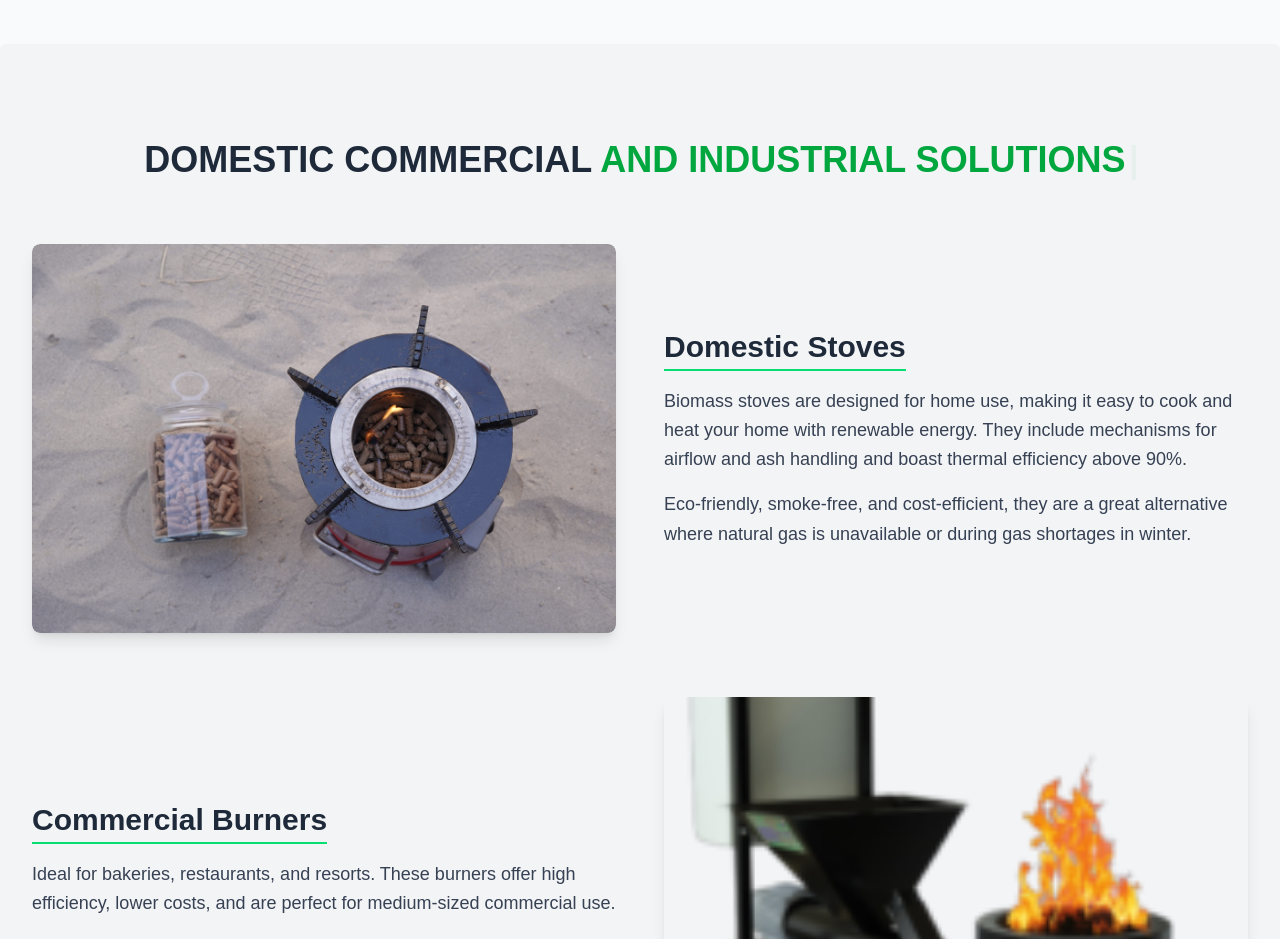
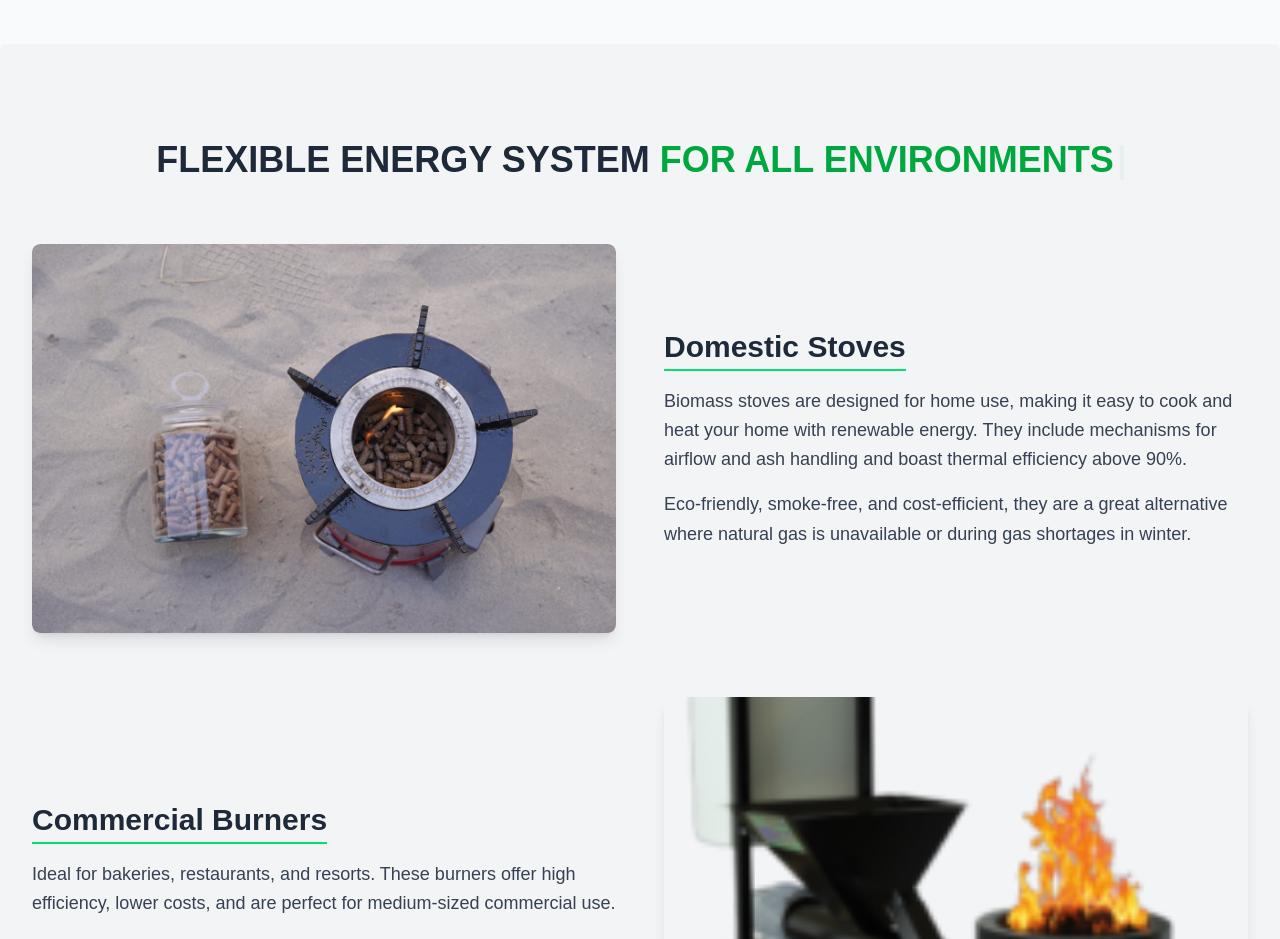
Before and after one commit to Nouman-Shahid1/BioEnergy, a Next.js app: page /products in a window 1280 px wide. Shown: the part 1380-2319 px from the top of the page. Built offline with nearby package versions, Linux system fonts and the light colour scheme.

Commit message:
headings changed

```diff
--- a/src/app/products/products.jsx
+++ b/src/app/products/products.jsx
@@ -29,9 +29,8 @@ const ProductPage = () => {
       >
         <div className="absolute inset-0 bg-black/60"></div>
         <div className="absolute inset-0 flex items-center justify-center px-4">
-
           <h1
-            className={`relative z-10 text-center uppercase tracking-tight text-[4rem] sm:text-[6rem] md:text-[7rem] lg:text-[8rem] leading-tight font-bold ${economica.className} text-white` }
+            className={`relative z-10 text-center uppercase tracking-tight text-[4rem] sm:text-[6rem] md:text-[7rem] lg:text-[8rem] leading-tight font-bold ${economica.className} text-white`}
           >
             PRODUCTS
           </h1>
@@ -90,10 +89,10 @@ const ProductPage = () => {
             transition={{ duration: 1.2, ease: "easeOut" }}
             className="text-2xl sm:text-3xl md:text-4xl font-extrabold text-center text-gray-800 mb-12 md:mb-16 px-4"
           >
-            DOMESTIC COMMERCIAL{" "}
+            FLEXIBLE ENERGY SYSTEM{" "}
             <span className="text-green-600">
               <Typewriter
-                words={["AND INDUSTRIAL SOLUTIONS"]}
+                words={["FOR ALL ENVIRONMENTS"]}
                 loop={0}
                 cursor
                 cursorStyle="|"
--- a/src/components/EnergySection/EnergySection.jsx
+++ b/src/components/EnergySection/EnergySection.jsx
@@ -21,7 +21,7 @@ const EnergySection = () => {
           <div className="text-left px-2 sm:px-0">
             <hr className="w-20 border-4 border-green-500 mb-6 rounded" />
             <h2 className="text-3xl sm:text-4xl font-extrabold text-green-600 mb-6 leading-tight">
-              Using Organic Waste To Generate Energy
+              Turning Organic Waste into Renewable Power
             </h2>
             <p className="text-gray-700 text-base sm:text-lg mb-8 max-w-xl leading-relaxed">
               Our products are 100% natural, made from pure agriculture, bio,
@@ -43,7 +43,7 @@ const EnergySection = () => {
           <div className="text-left px-2 sm:px-0 order-2 md:order-1">
             <hr className="w-20 border-4 border-green-500 mb-6 rounded" />
             <h2 className="text-3xl sm:text-4xl font-extrabold text-green-600 mb-6 leading-tight">
-              Premium Pellets
+              High-Efficiency Biomass Pellets
             </h2>
             <p className="text-gray-700 text-base sm:text-lg mb-8 max-w-xl leading-relaxed">
               Woodi Pellets stand at the forefront of renewable energy
--- a/src/components/HeroSection/HeroSection.jsx
+++ b/src/components/HeroSection/HeroSection.jsx
@@ -20,7 +20,10 @@ const HeroSection = () => {
         playsInline
         className="absolute top-0 left-0 w-full h-full object-cover -z-10"
       >
-        <source src="/images/background.mp4" type="video/mp4" />
+        <source
+          src="https://bioenergyeurope.org/wp-content/uploads/2024/11/Video_header_website.mp4"
+          type="video/mp4"
+        />
         Your browser does not support the video tag.
       </video>
 
@@ -30,7 +33,7 @@ const HeroSection = () => {
       {/* Content */}
       <div className="relative z-10 flex flex-col items-center justify-center h-full text-center px-4 sm:px-6 md:px-8 lg:px-12">
         <h1 className="text-white text-3xl sm:text-4xl md:text-5xl lg:text-6xl font-bold uppercase leading-tight">
-          Alternate Clean Energy Solutions
+          Clean and Cost-Effective Energy Solution
         </h1>
         <p className="text-blue-300 text-base sm:text-lg md:text-xl mt-4 max-w-3xl">
           Fulfilling your heat energy demand reliably and efficiently
--- a/src/components/SustainableEnergy/SustainableEnergy.jsx
+++ b/src/components/SustainableEnergy/SustainableEnergy.jsx
@@ -9,7 +9,7 @@ const SustainableEnergy = () => {
       <div className="flex flex-col md:flex-row items-center justify-between gap-10 p-6 md:p-10 bg-white">
         <div className="flex-1 max-w-full md:max-w-[600px]">
           <h2 className="text-2xl sm:text-3xl md:text-4xl font-bold text-green-600 mb-8 md:mb-10">
-            Driving The Future Of Sustainable Energy
+            Empowering the Planet with Smart Energy Solutions
           </h2>
 
           <div className="flex flex-wrap gap-8 md:gap-12 justify-center md:justify-start">
@@ -74,7 +74,7 @@ const SustainableEnergy = () => {
 
       <section className="px-5 md:px-20 py-16 bg-gradient-to-t from-green-50 to-white">
         <h2 className="text-2xl sm:text-3xl md:text-4xl font-bold text-green-600 mb-12 border-l-4 border-green-500 pl-4 max-w-4xl mx-auto">
-          Domestic Commercial And Industrial Solutions
+          Flexible Energy Systems for All Environments
         </h2>
 
         <div className="grid grid-cols-1 sm:grid-cols-2 md:grid-cols-3 gap-6 md:gap-10 max-w-7xl mx-auto">
--- a/src/components/ValueProposition/ValueProposition.jsx
+++ b/src/components/ValueProposition/ValueProposition.jsx
@@ -152,7 +152,7 @@ const ValueProposition = () => {
           {/* Right Column: Text */}
           <div className="text-gray-800 px-4 sm:px-0">
             <h2 className="text-2xl sm:text-3xl md:text-4xl font-bold mb-4 sm:mb-6 text-green-600 leading-tight">
-              Helping World To Grow Sustainably
+              Empowering a Greener, Smarter Future
             </h2>
             <p className="text-base sm:text-lg leading-relaxed">
               We are making clean and affordable energy ensuring responsible
```
Also changed, not shown: 1 other file (tests, documents, lock files or other folders).
